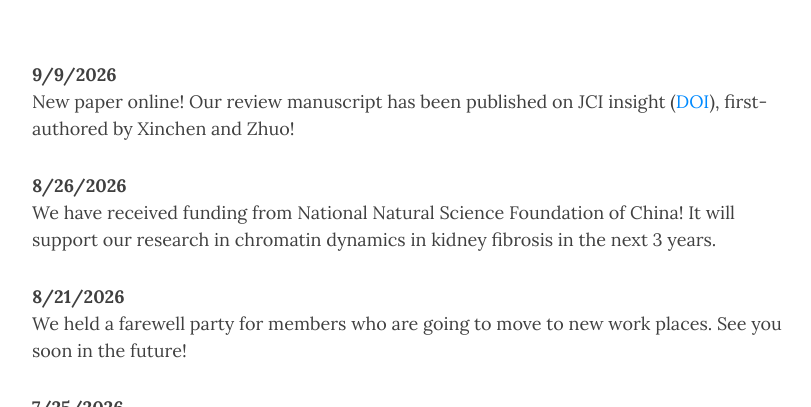
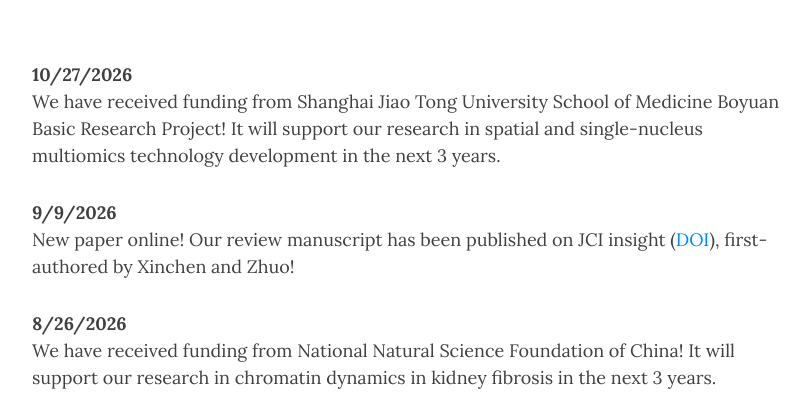
Before and after one commit to TheLiLab/thelilab.github.io, a Jekyll site: the page built from News.md, in a window 1280 px wide and 900 px high, cut to the strip 493-900 px from the top of the window. Shown: the whole strip, without its empty margins (233-1044 px from the left). Built offline with Jekyll 4.4.1, drawn with Linux system fonts in a browser that asks for light colours; nearby versions of some CDN libraries.

Commit message:
Update News.md

```diff
--- a/News.md
+++ b/News.md
@@ -8,6 +8,9 @@
 - "/img/random_images/2024nature_penguin.png" : "Leap of faith: The best science images of 2024 picked by Nature [《信念一跃》by National Geographic/Bertie Gregory（我觉得它应该是被别的企鹅挤下去的）]"
 
 ---
+
+<strong>10/27/2026</strong><br>
+We have received funding from Shanghai Jiao Tong University School of Medicine Boyuan Basic Research Project! It will support our research in spatial and single-nucleus multiomics technology development in the next 3 years.
 
 <strong>9/9/2026</strong><br>
 New paper online! Our review manuscript has been published on JCI insight (<a href="https://doi.org/10.1172/jci.insight.206951" target="_blank">DOI</a>), first-authored by Xinchen and Zhuo!
```
